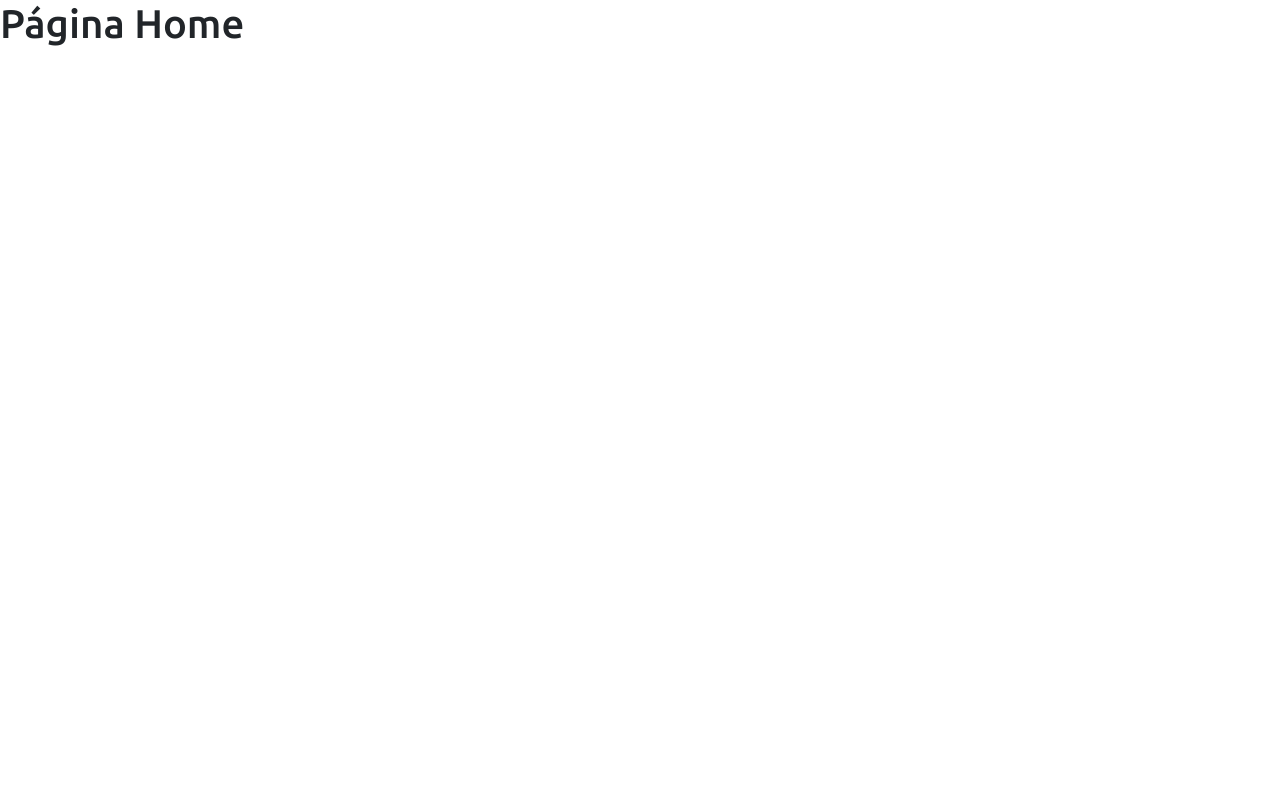
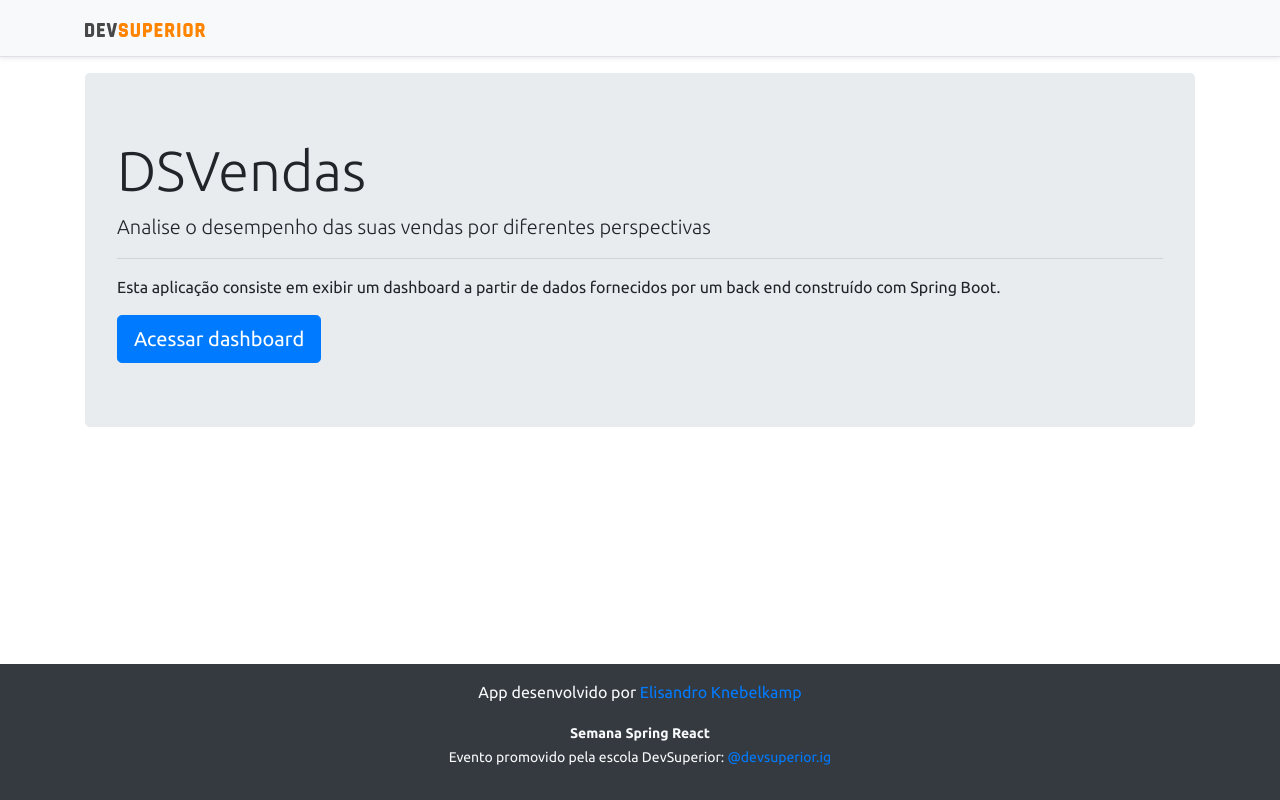
Before and after one commit to elisandrok/projeto_sds3, a React (Create React App) app in the folder frontend/: page / in a window 1280 px wide. Built offline with nearby package versions, Linux system fonts and the light colour scheme; the HTML template or start-up script is replaced by a standard one.

Commit message:
Home, navigation

```diff
--- a/frontend/src/components/NavBar/index.tsx
+++ b/frontend/src/components/NavBar/index.tsx
@@ -1,12 +1,15 @@
 import React from 'react';
 import ImgDsDark from "assets/img/ds-dark.svg"
+import { Link } from 'react-router-dom';
 
 function NavBar() {
   return (
     <div className="d-flex flex-column flex-md-row align-items-center p-3 px-md-4 mb-3 bg-light border-bottom shadow-sm">
       <div className="container">
         <nav className="my-2 my-md-0 mr-md-3">
-          <img src={ImgDsDark} alt="DevSuperior" width="120" />
+          <Link to="/">
+            <img src={ImgDsDark} alt="DevSuperior" width="120" />
+          </Link>
         </nav>
       </div>
     </div>
--- a/frontend/src/pages/Home/index.tsx
+++ b/frontend/src/pages/Home/index.tsx
@@ -1,11 +1,26 @@
+import Footer from 'components/Footer';
+import NavBar from 'components/NavBar';
 import React from 'react';
+import { Link } from 'react-router-dom';
 
 
 function Home() {
   return (
-    <div>
-      <h1>Página Home</h1>
+    <>
+    <NavBar />
+    <div className="container">
+      <div className="jumbotron">
+        <h1 className="display-4">DSVendas</h1>
+        <p className="lead">Analise o desempenho das suas vendas por diferentes perspectivas</p>
+        <hr />
+        <p>Esta aplicação consiste em exibir um dashboard a partir de dados fornecidos por um back end construído com Spring Boot.</p>
+        <Link className="btn btn-primary btn-lg" to="/dashboard">
+          Acessar dashboard
+        </Link>
+      </div>
     </div>
+    <Footer />
+    </>
   );
 }
 
```
